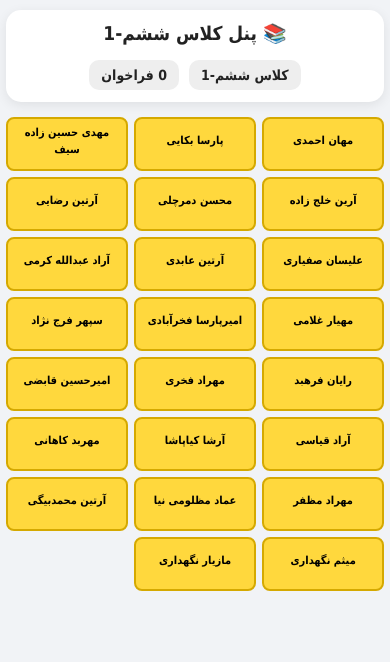
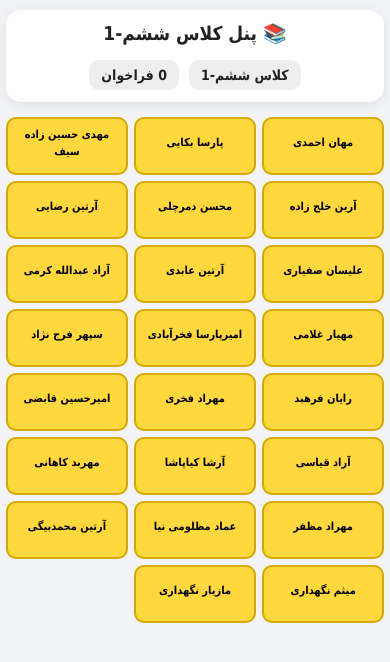
Before and after one commit to yahooghoub-tech/whisper-test, a website: page teacher-6-1.html in a window 390 px wide. Drawn offline with nearby package versions, Linux system fonts and the light colour scheme; no server answers.

Commit message:
update website

```diff
--- a/click.css
+++ b/click.css
@@ -170,12 +170,16 @@
     overflow:hidden;
     }
     .student-name{
-    white-space:nowrap;
-    overflow:hidden;
-    text-overflow:ellipsis;
-    flex:1;
-    text-align:right;
-    }
+        width:100%;
+        font-weight:900;
+        white-space:normal;
+        overflow:visible;
+        text-overflow:clip;
+        word-break:normal;
+        overflow-wrap:break-word;
+        line-height:1.6;
+        text-align:center;
+        }
     .student-status{
     font-size:9px;
     font-weight:900;
@@ -271,3 +275,39 @@
     font-size:7px;
     }
     }
+
+    @media(max-width:1024px){
+        .student-button{
+        min-height:58px;
+        padding:6px 4px;
+        font-size:11px;
+        line-height:1.5;
+        white-space:normal;
+        overflow:visible;
+        }
+        .student-name{
+        font-size:11px;
+        line-height:1.7;
+        white-space:normal;
+        overflow:visible;
+        text-overflow:clip;
+        overflow-wrap:break-word;
+        word-break:normal;
+        }
+        }
+        @media(max-width:600px){
+        .student-button{
+        min-height:58px;
+        padding:5px 3px;
+        font-size:10px;
+        line-height:1.5;
+        }
+        .student-name{
+        font-size:10px;
+        line-height:1.8;
+        white-space:normal;
+        overflow:visible;
+        text-overflow:clip;
+        overflow-wrap:break-word;
+        }
+        }
--- a/teacher-6-1.css
+++ b/teacher-6-1.css
@@ -46,15 +46,24 @@
     gap:8px;
     }
     .student-button{
+        width:100%;
+        min-width:0;
+        box-sizing:border-box;
         border:2px solid #d5a900;
         background:#ffd83d;
         border-radius:10px;
         min-height:58px;
-    padding:6px;
+        padding:6px 4px;
         cursor:pointer;
         font-family:Tahoma,Arial,sans-serif;
-    font-weight:bold;
+        font-weight:700;
         font-size:13px;
+        line-height:1.5;
+        white-space:normal;
+        overflow:visible;
+        text-overflow:clip;
+        word-break:normal;
+        overflow-wrap:break-word;
         transition:.2s;
         display:flex;
         flex-direction:column;
@@ -121,10 +130,13 @@
     gap:6px;
     }
     .student-button{
-    min-height:54px;
-    padding:4px;
+        min-height:58px;
+        padding:5px 3px;
         font-size:11px;
-    border-radius:8px;
+        line-height:1.5;
+        white-space:normal;
+        overflow:visible;
+        overflow-wrap:break-word;
         }
     .student-status,
     .student-time{
```
Also changed, not shown: click.js (+23 -23 lines). Lines whose indentation alone changed are shown as unchanged.
